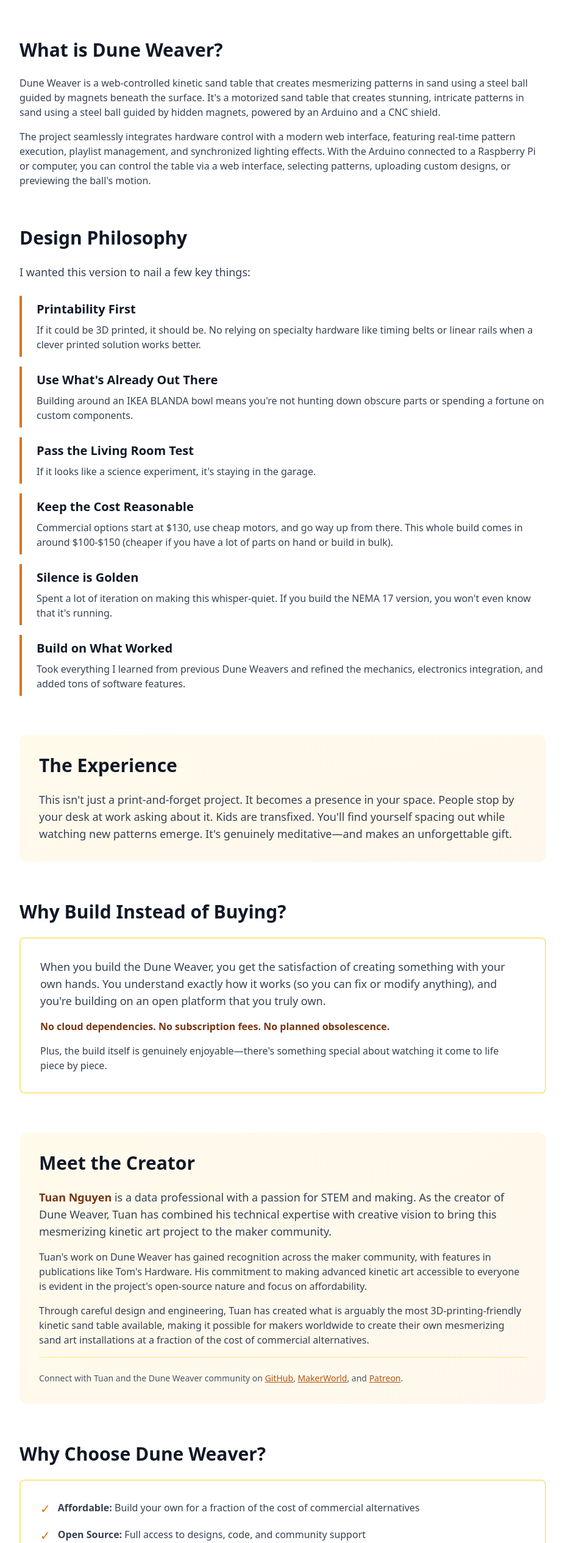
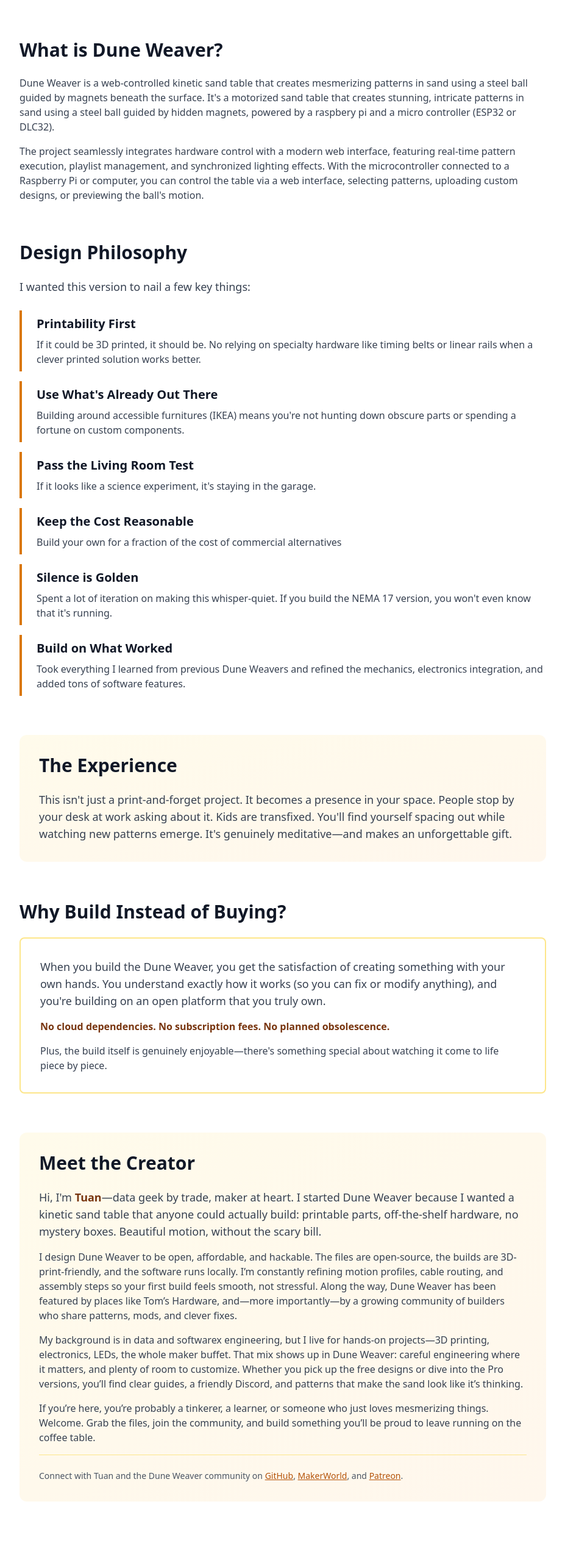
Before and after one commit to tuanchris/dune-weaver-website, a Next.js app: page /about in a window 1280 px wide. Shown: the part 220-2750 px from the top of the page at 61% size, without its empty margins (176-1103 px from the left). Built offline with nearby package versions, Linux system fonts and the light colour scheme.

Commit message:
update about

```diff
--- a/components/HeroSection.tsx
+++ b/components/HeroSection.tsx
@@ -157,7 +157,7 @@ export const HeroSection: React.FC = () => {
               Dune Weaver
             </h1>
             <p className="text-lg md:text-xl text-white mb-6 md:mb-8 drop-shadow-lg">
-              Build mesmerizing kinetic sand art.
+              Build a mesmerizing kinetic sand machine.
             </p>
             <div className="flex flex-col sm:flex-row gap-4">
               <Button href="#products" variant="primary">
--- a/pages/about.tsx
+++ b/pages/about.tsx
@@ -26,27 +26,34 @@ export default function About() {
 
           {/* What is Dune Weaver */}
           <section className="mb-16">
-            <h2 className="text-3xl font-bold text-gray-900 mb-6">What is Dune Weaver?</h2>
+            <h2 className="text-3xl font-bold text-gray-900 mb-6">
+              What is Dune Weaver?
+            </h2>
             <div className="prose prose-lg max-w-none text-gray-700 space-y-4">
               <p>
-                Dune Weaver is a web-controlled kinetic sand table that creates mesmerizing patterns
-                in sand using a steel ball guided by magnets beneath the surface. It's a motorized
-                sand table that creates stunning, intricate patterns in sand using a steel ball
-                guided by hidden magnets, powered by an Arduino and a CNC shield.
+                Dune Weaver is a web-controlled kinetic sand table that creates
+                mesmerizing patterns in sand using a steel ball guided by
+                magnets beneath the surface. It's a motorized sand table that
+                creates stunning, intricate patterns in sand using a steel ball
+                guided by hidden magnets, powered by a raspbery pi and a micro
+                controller (ESP32 or DLC32).
               </p>
               <p>
-                The project seamlessly integrates hardware control with a modern web interface,
-                featuring real-time pattern execution, playlist management, and synchronized
-                lighting effects. With the Arduino connected to a Raspberry Pi or computer,
-                you can control the table via a web interface, selecting patterns, uploading
-                custom designs, or previewing the ball's motion.
+                The project seamlessly integrates hardware control with a modern
+                web interface, featuring real-time pattern execution, playlist
+                management, and synchronized lighting effects. With the
+                microcontroller connected to a Raspberry Pi or computer, you can
+                control the table via a web interface, selecting patterns,
+                uploading custom designs, or previewing the ball's motion.
               </p>
             </div>
           </section>
 
           {/* Design Philosophy */}
           <section className="mb-16">
-            <h2 className="text-3xl font-bold text-gray-900 mb-6">Design Philosophy</h2>
+            <h2 className="text-3xl font-bold text-gray-900 mb-6">
+              Design Philosophy
+            </h2>
             <div className="space-y-6 text-gray-700">
               <p className="text-lg leading-relaxed">
                 I wanted this version to nail a few key things:
@@ -58,8 +65,9 @@ export default function About() {
                     Printability First
                   </h3>
                   <p>
-                    If it could be 3D printed, it should be. No relying on specialty hardware
-                    like timing belts or linear rails when a clever printed solution works better.
+                    If it could be 3D printed, it should be. No relying on
+                    specialty hardware like timing belts or linear rails when a
+                    clever printed solution works better.
                   </p>
                 </div>
 
@@ -68,8 +76,9 @@ export default function About() {
                     Use What's Already Out There
                   </h3>
                   <p>
-                    Building around an IKEA BLANDA bowl means you're not hunting down obscure
-                    parts or spending a fortune on custom components.
+                    Building around accessible furnitures (IKEA) means you're
+                    not hunting down obscure parts or spending a fortune on
+                    custom components.
                   </p>
                 </div>
 
@@ -78,7 +87,8 @@ export default function About() {
                     Pass the Living Room Test
                   </h3>
                   <p>
-                    If it looks like a science experiment, it's staying in the garage.
+                    If it looks like a science experiment, it's staying in the
+                    garage.
                   </p>
                 </div>
 
@@ -87,9 +97,8 @@ export default function About() {
                     Keep the Cost Reasonable
                   </h3>
                   <p>
-                    Commercial options start at $130, use cheap motors, and go way up from there.
-                    This whole build comes in around $100-$150 (cheaper if you have a lot of
-                    parts on hand or build in bulk).
+                    Build your own for a fraction of the cost of commercial
+                    alternatives
                   </p>
                 </div>
 
@@ -98,8 +107,9 @@ export default function About() {
                     Silence is Golden
                   </h3>
                   <p>
-                    Spent a lot of iteration on making this whisper-quiet. If you build the
-                    NEMA 17 version, you won't even know that it's running.
+                    Spent a lot of iteration on making this whisper-quiet. If
+                    you build the NEMA 17 version, you won't even know that it's
+                    running.
                   </p>
                 </div>
 
@@ -108,8 +118,9 @@ export default function About() {
                     Build on What Worked
                   </h3>
                   <p>
-                    Took everything I learned from previous Dune Weavers and refined the mechanics,
-                    electronics integration, and added tons of software features.
+                    Took everything I learned from previous Dune Weavers and
+                    refined the mechanics, electronics integration, and added
+                    tons of software features.
                   </p>
                 </div>
               </div>
@@ -118,12 +129,15 @@ export default function About() {
 
           {/* The Experience */}
           <section className="mb-16 bg-gradient-to-br from-amber-50 to-orange-50 p-8 rounded-xl">
-            <h2 className="text-3xl font-bold text-gray-900 mb-6">The Experience</h2>
+            <h2 className="text-3xl font-bold text-gray-900 mb-6">
+              The Experience
+            </h2>
             <div className="text-gray-700 space-y-4">
               <p className="text-lg">
-                This isn't just a print-and-forget project. It becomes a presence in your space.
-                People stop by your desk at work asking about it. Kids are transfixed. You'll
-                find yourself spacing out while watching new patterns emerge. It's genuinely
+                This isn't just a print-and-forget project. It becomes a
+                presence in your space. People stop by your desk at work asking
+                about it. Kids are transfixed. You'll find yourself spacing out
+                while watching new patterns emerge. It's genuinely
                 meditative—and makes an unforgettable gift.
               </p>
             </div>
@@ -131,21 +145,27 @@ export default function About() {
 
           {/* Why Build Instead of Buying */}
           <section className="mb-16">
-            <h2 className="text-3xl font-bold text-gray-900 mb-6">Why Build Instead of Buying?</h2>
+            <h2 className="text-3xl font-bold text-gray-900 mb-6">
+              Why Build Instead of Buying?
+            </h2>
             <div className="bg-white border-2 border-amber-200 rounded-lg p-8">
               <div className="text-gray-700 space-y-4">
                 <p className="text-lg">
-                  When you build the Dune Weaver, you get the satisfaction of creating something
-                  with your own hands. You understand exactly how it works (so you can fix or
-                  modify anything), and you're building on an open platform that you truly own.
+                  When you build the Dune Weaver, you get the satisfaction of
+                  creating something with your own hands. You understand exactly
+                  how it works (so you can fix or modify anything), and you're
+                  building on an open platform that you truly own.
                 </p>
                 <p>
-                  <strong className="text-amber-900">No cloud dependencies. No subscription fees.
-                  No planned obsolescence.</strong>
+                  <strong className="text-amber-900">
+                    No cloud dependencies. No subscription fees. No planned
+                    obsolescence.
+                  </strong>
                 </p>
                 <p>
-                  Plus, the build itself is genuinely enjoyable—there's something special about
-                  watching it come to life piece by piece.
+                  Plus, the build itself is genuinely enjoyable—there's
+                  something special about watching it come to life piece by
+                  piece.
                 </p>
               </div>
             </div>
@@ -153,38 +173,64 @@ export default function About() {
 
           {/* About the Creator */}
           <section className="mb-16 bg-gradient-to-br from-amber-50 to-orange-50 p-8 rounded-xl">
-            <h2 className="text-3xl font-bold text-gray-900 mb-6">Meet the Creator</h2>
+            <h2 className="text-3xl font-bold text-gray-900 mb-6">
+              Meet the Creator
+            </h2>
             <div className="space-y-4 text-gray-700">
               <p className="text-lg">
-                <span className="font-semibold text-amber-900">Tuan Nguyen</span> is a data
-                professional with a passion for STEM and making. As the creator of Dune Weaver,
-                Tuan has combined his technical expertise with creative vision to bring this
-                mesmerizing kinetic art project to the maker community.
+                Hi, I'm{" "}
+                <span className="font-semibold text-amber-900">Tuan</span>—data
+                geek by trade, maker at heart. I started Dune Weaver because I
+                wanted a kinetic sand table that anyone could actually build:
+                printable parts, off-the-shelf hardware, no mystery boxes.
+                Beautiful motion, without the scary bill.
               </p>
               <p>
-                Tuan's work on Dune Weaver has gained recognition across the maker community,
-                with features in publications like Tom's Hardware. His commitment to making
-                advanced kinetic art accessible to everyone is evident in the project's
-                open-source nature and focus on affordability.
+                I design Dune Weaver to be open, affordable, and hackable. The
+                files are open-source, the builds are 3D-print-friendly, and the
+                software runs locally. I’m constantly refining motion profiles,
+                cable routing, and assembly steps so your first build feels
+                smooth, not stressful. Along the way, Dune Weaver has been
+                featured by places like Tom’s Hardware, and—more importantly—by
+                a growing community of builders who share patterns, mods, and
+                clever fixes.
               </p>
               <p>
-                Through careful design and engineering, Tuan has created what is arguably the
-                most 3D-printing-friendly kinetic sand table available, making it possible
-                for makers worldwide to create their own mesmerizing sand art installations
-                at a fraction of the cost of commercial alternatives.
+                My background is in data and softwarex engineering, but I live
+                for hands-on projects—3D printing, electronics, LEDs, the whole
+                maker buffet. That mix shows up in Dune Weaver: careful
+                engineering where it matters, and plenty of room to customize.
+                Whether you pick up the free designs or dive into the Pro
+                versions, you’ll find clear guides, a friendly Discord, and
+                patterns that make the sand look like it’s thinking.
+              </p>
+              <p>
+                If you’re here, you’re probably a tinkerer, a learner, or
+                someone who just loves mesmerizing things. Welcome. Grab the
+                files, join the community, and build something you’ll be proud
+                to leave running on the coffee table.
               </p>
               <div className="mt-6 pt-6 border-t border-amber-200">
                 <p className="text-sm text-gray-600">
-                  Connect with Tuan and the Dune Weaver community on{' '}
-                  <a href="https://github.com/tuanchris" className="text-amber-700 hover:text-amber-900 underline">
+                  Connect with Tuan and the Dune Weaver community on{" "}
+                  <a
+                    href="https://github.com/tuanchris"
+                    className="text-amber-700 hover:text-amber-900 underline"
+                  >
                     GitHub
                   </a>
-                  ,{' '}
-                  <a href="https://makerworld.com/en/@tuanchris" className="text-amber-700 hover:text-amber-900 underline">
+                  ,{" "}
+                  <a
+                    href="https://makerworld.com/en/@tuanchris"
+                    className="text-amber-700 hover:text-amber-900 underline"
+                  >
                     MakerWorld
                   </a>
-                  , and{' '}
-                  <a href="https://www.patreon.com/DuneWeaver" className="text-amber-700 hover:text-amber-900 underline">
+                  , and{" "}
+                  <a
+                    href="https://www.patreon.com/DuneWeaver"
+                    className="text-amber-700 hover:text-amber-900 underline"
+                  >
                     Patreon
                   </a>
                   .
@@ -195,28 +241,45 @@ export default function About() {
 
           {/* Why Choose Dune Weaver */}
           <section className="mb-16">
-            <h2 className="text-3xl font-bold text-gray-900 mb-6">Why Choose Dune Weaver?</h2>
+            <h2 className="text-3xl font-bold text-gray-900 mb-6">
+              Why Choose Dune Weaver?
+            </h2>
             <div className="bg-white border-2 border-amber-200 rounded-lg p-8">
               <ul className="space-y-4 text-gray-700">
                 <li className="flex items-start">
                   <span className="text-amber-600 mr-3 text-xl">✓</span>
-                  <span><strong>Affordable:</strong> Build your own for a fraction of the cost of commercial alternatives</span>
+                  <span>
+                    <strong>Affordable:</strong> Build your own for a fraction
+                    of the cost of commercial alternatives
+                  </span>
                 </li>
                 <li className="flex items-start">
                   <span className="text-amber-600 mr-3 text-xl">✓</span>
-                  <span><strong>Open Source:</strong> Full access to designs, code, and community support</span>
+                  <span>
+                    <strong>Open Source:</strong> Full access to designs, code,
+                    and community support
+                  </span>
                 </li>
                 <li className="flex items-start">
                   <span className="text-amber-600 mr-3 text-xl">✓</span>
-                  <span><strong>Customizable:</strong> Modify and personalize your build to suit your preferences</span>
+                  <span>
+                    <strong>Customizable:</strong> Modify and personalize your
+                    build to suit your preferences
+                  </span>
                 </li>
                 <li className="flex items-start">
                   <span className="text-amber-600 mr-3 text-xl">✓</span>
-                  <span><strong>Educational:</strong> Learn about electronics, programming, and mechanical design</span>
+                  <span>
+                    <strong>Educational:</strong> Learn about electronics,
+                    programming, and mechanical design
+                  </span>
                 </li>
                 <li className="flex items-start">
                   <span className="text-amber-600 mr-3 text-xl">✓</span>
-                  <span><strong>Community Driven:</strong> Active Discord community for support and inspiration</span>
+                  <span>
+                    <strong>Community Driven:</strong> Active Discord community
+                    for support and inspiration
+                  </span>
                 </li>
               </ul>
             </div>
@@ -229,7 +292,8 @@ export default function About() {
                 Ready to Build Your Own?
               </h2>
               <p className="text-gray-700 mb-6">
-                Explore the different versions and find the perfect Dune Weaver for you.
+                Explore the different versions and find the perfect Dune Weaver
+                for you.
               </p>
               <div className="flex flex-col sm:flex-row gap-4 justify-center">
                 <a
```
Also changed, not shown: components/Footer.tsx (+1 -16 lines).
